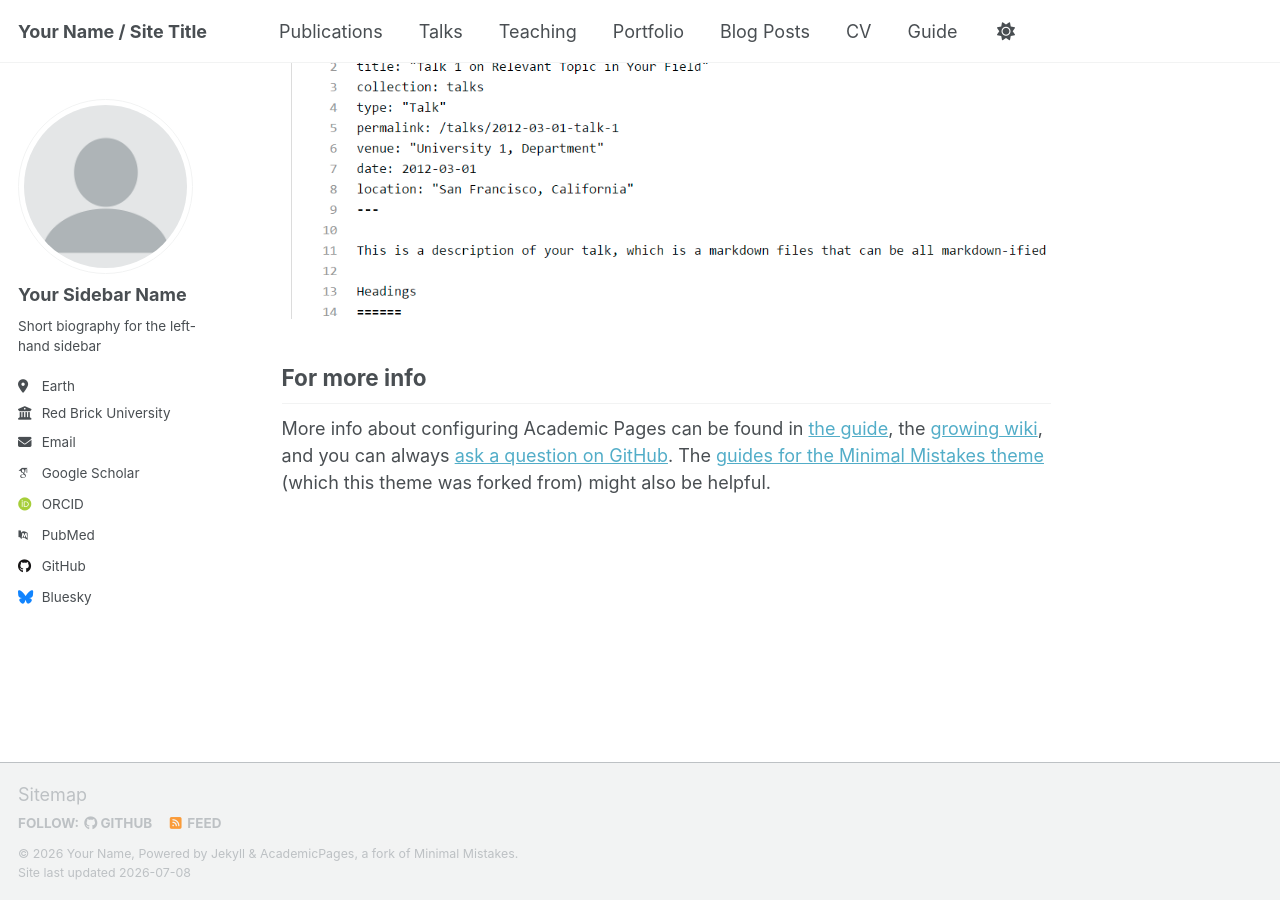
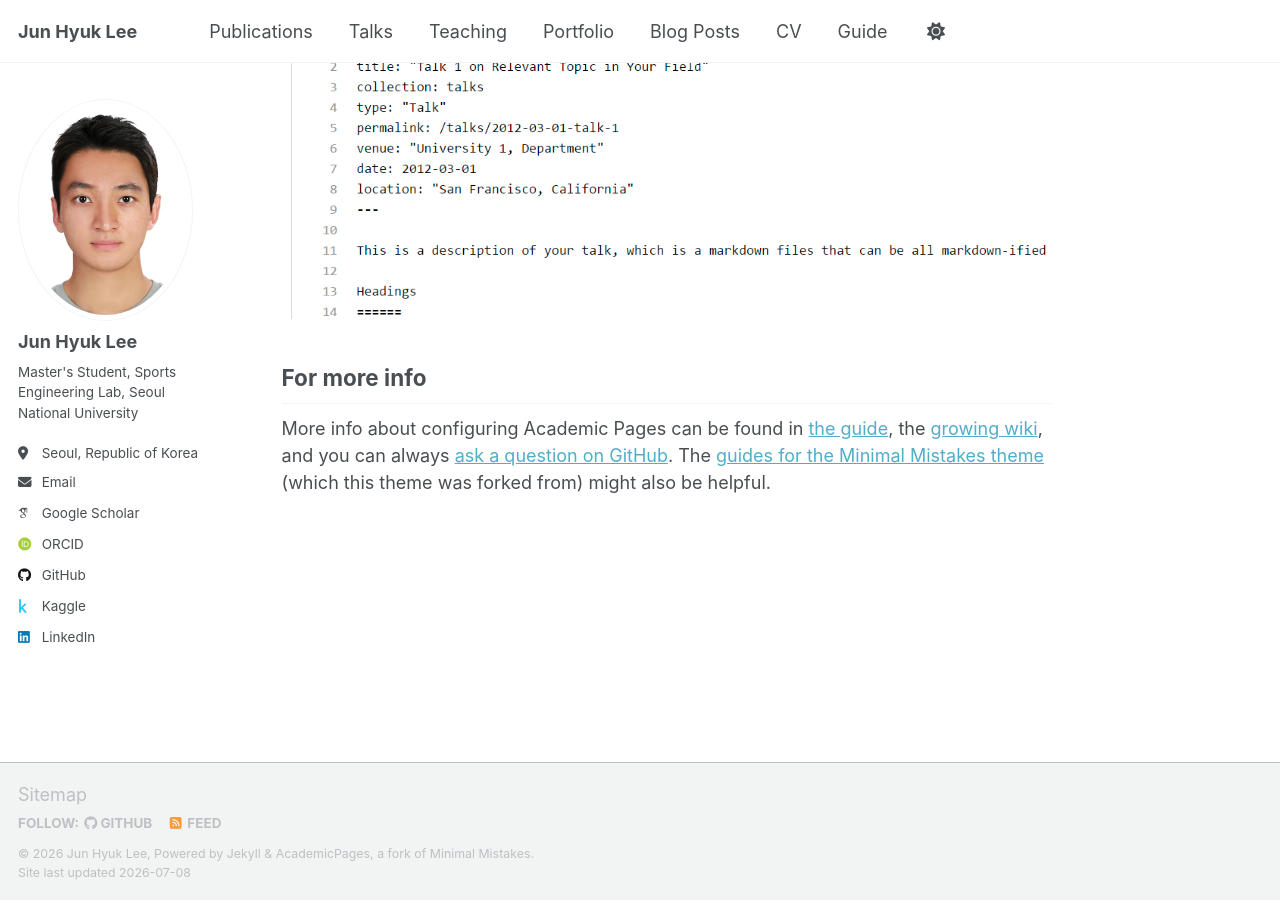
Before and after one commit to Lee-Jun-Hyuk-37/Lee-Jun-Hyuk-37.github.io, a Jekyll site: the page built from _pages/about.md, in a window 1280 px wide and 900 px high, scrolled down 2880 px. Built offline with Jekyll 4.4.1, drawn with Linux system fonts in a browser that asks for light colours; some web fonts are replaced; a script that is not in the unit is left out.

Commit message:
feat: configure site with personal information

```diff
--- a/_config.yml
+++ b/_config.yml
@@ -9,38 +9,38 @@
 # Basic Site Settings
 locale                   : "en-US"
 site_theme               : "default" # Currently available options are "default", "air"
-title                    : "Your Name / Site Title"
+title                    : "Jun Hyuk Lee"
 title_separator          : "-"
-name                     : &name "Your Name"
-description              : &description "Your Name's academic portfolio"   # Update this with a general description of your site, this is the default if not overridden by a page
-url                      : https://academicpages.github.io # The base hostname & protocol for your site e.g. "https://[your GitHub username].github.io",
+name                     : &name "Jun Hyuk Lee"
+description              : &description "Jun Hyuk Lee's personal academic homepage"   # Update this with a general description of your site, this is the default if not overridden by a page
+url                      : https://lee-jun-hyuk-37.github.io # The base hostname & protocol for your site e.g. "https://[your GitHub username].github.io",
                                                            # or if you already have some other page hosted on Github then use "https://[your GitHub username].github.io/[Your Repo Name]"
 baseurl                  : "" # the subpath of your site, e.g. "/blog"
-repository               : "academicpages/academicpages.github.io"
+repository               : "Lee-Jun-Hyuk-37/Lee-Jun-Hyuk-37.github.io"
 
 # Site Author - The following control what appear as part of the author content on the side bar.
 #               If a field is blank the icon and link will not appear, otherwise it will be shown.
 #               Additional customization can be done by editing /_includes/author-profile.html
 author:
   # Biographic information
-  avatar           : "profile.png"
-  name             : "Your Sidebar Name"
+  avatar           : "profile.jpg"
+  name             : "Jun Hyuk Lee"
   pronouns         : # example: "she/her"
-  bio              : "Short biography for the left-hand sidebar"
-  location         : "Earth"
-  employer         : "Red Brick University"
+  bio              : "Master's Student, Sports Engineering Lab, Seoul National University"
+  location         : "Seoul, Republic of Korea"
+  employer         :
   uri              : # URL
-  email            : "none@example.org"
+  email            : "jmjh98@snu.ac.kr"
 
   # Academic websites
   academia         : # URL
   arxiv            : # URL - Update with the correct link to your profile
-  googlescholar    : "https://scholar.google.com/citations?user=PS_CX0AAAAAJ"
+  googlescholar    : "https://scholar.google.com/citations?user=BYGxZ0AAAAAJ"
   inspire-hep      : # URL
   impactstory      : # URL
-  orcid            : "http://orcid.org/yourorcidurl"
+  orcid            : "https://orcid.org/0000-0003-3345-5303"
   semantic         : # URL
-  pubmed           : "https://www.ncbi.nlm.nih.gov/pubmed/?term=john+snow"
+  pubmed           : # URL
   researchgate     : # URL
   scopus           : # URL
 
@@ -48,13 +48,13 @@ author:
   bitbucket        : # Username - Update with your username on the site
   codepen          : # Username
   dribbble         : # Username
-  github           : "academicpages"
-  kaggle           : # Username
+  github           : "Lee-Jun-Hyuk-37"
+  kaggle           : "leejunhyuk37"
   stackoverflow    : # User number or user number and name (i.e., use "1" or "1/jeff-atwood")
 
   # Social media
   artstation       : # Username
-  bluesky          : "bsky.app" # Replace this with you Bluesky username
+  bluesky          : # Username
   facebook         : # Username
   flickr           : # Username
   foursquare       : # Username
@@ -63,7 +63,7 @@ author:
   keybase          : # Username
   instagram        : # Username
   lastfm           : # Username
-  linkedin         : # Username
+  linkedin         : "junhyuklee37"
   mastodon         : # URL
   medium           : # URL
   pinterest        : # Username
```
Also changed, not shown: images/profile.jpg (added).
